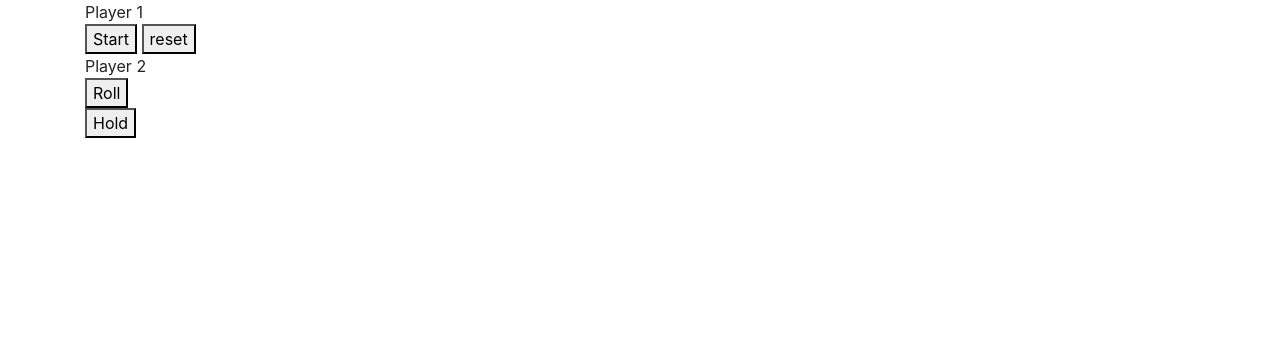
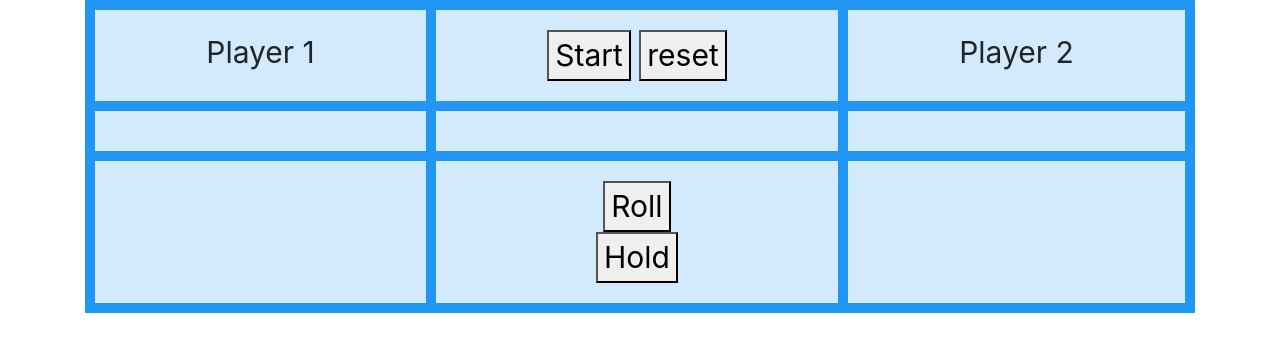
Before and after one commit to eggthecat/pigDice, a plain HTML site: page index.html in a window 1280 px wide. Drawn offline with Linux system fonts and the light colour scheme.

Commit message:
Add styling for grid-container

```diff
--- a/css/styles.css
+++ b/css/styles.css
@@ -1,5 +1,14 @@
-.tableCell {
-  border: 2px black;
-  font-size: 20px;
+.grid-container {
+  display: grid;
+  grid-template-columns: auto auto auto;
+  grid-gap: 10px;
+  background-color: #2196F3;
+  padding: 10px;
+}
+
+.grid-container > div {
+  background-color: rgba(255, 255, 255, 0.8);
   text-align: center;
+  padding: 20px 0;
+  font-size: 30px;
 }
```
